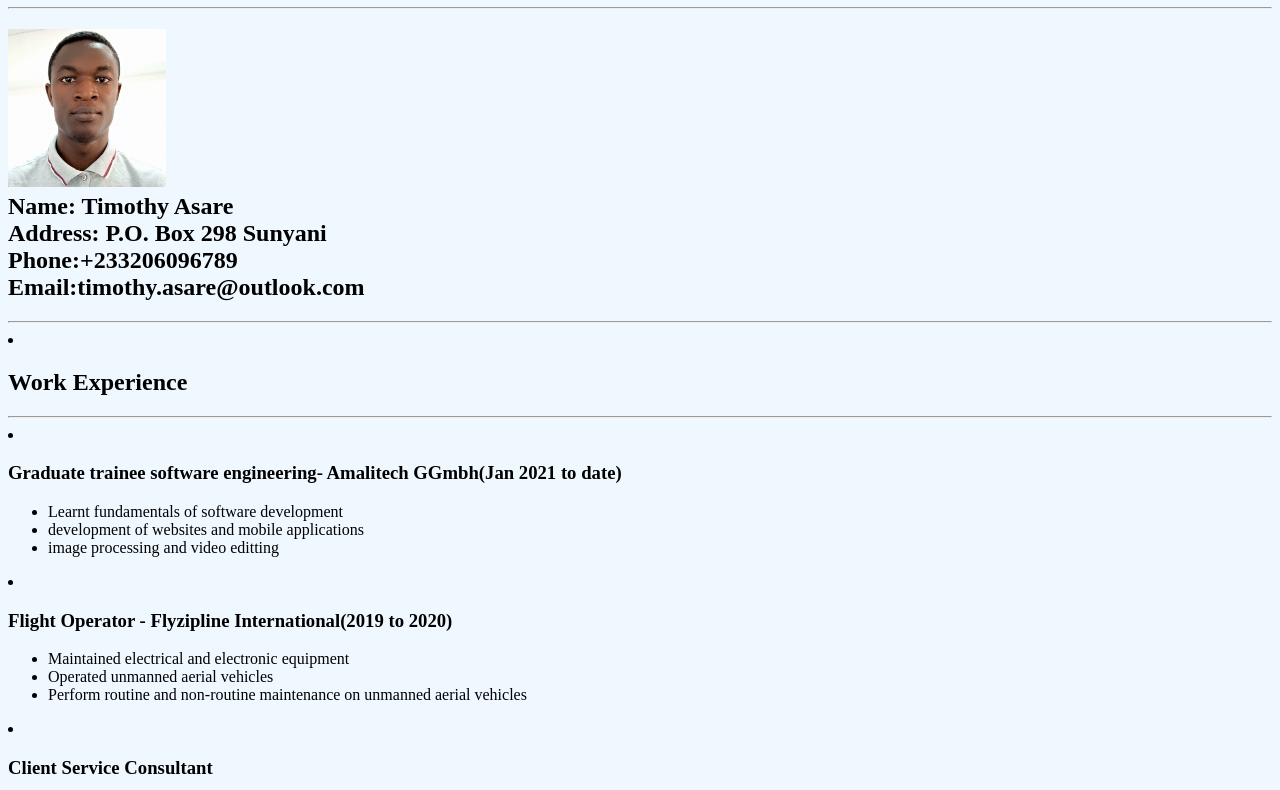
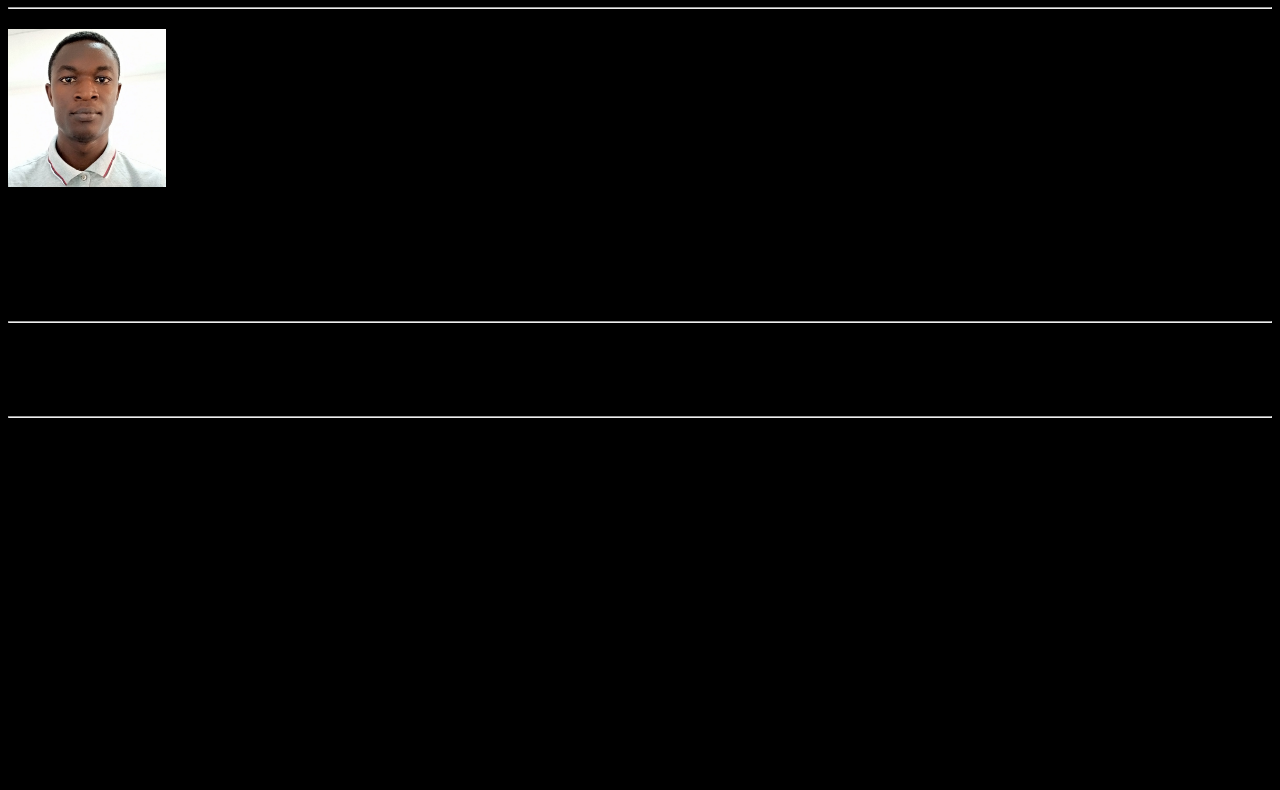
Before and after one commit to T-Asare/personal-site, a plain HTML site: page index.html in a window 1280 px wide. Shown: the part 73-863 px from the top of the page. Drawn offline with Linux system fonts and the light colour scheme.

Commit message:
Black background

```diff
--- a/index.html
+++ b/index.html
@@ -5,7 +5,7 @@
     <meta name="viewport" content="width=device-width, initial-scale=1.0">
     <title>Timothy Asare </title>
 </head>
-<body style="background-color:aliceblue;">
+<body style="background-color:black;">
     <h1>CV for Timothy Asare </h1>
 
     <hr>
```
